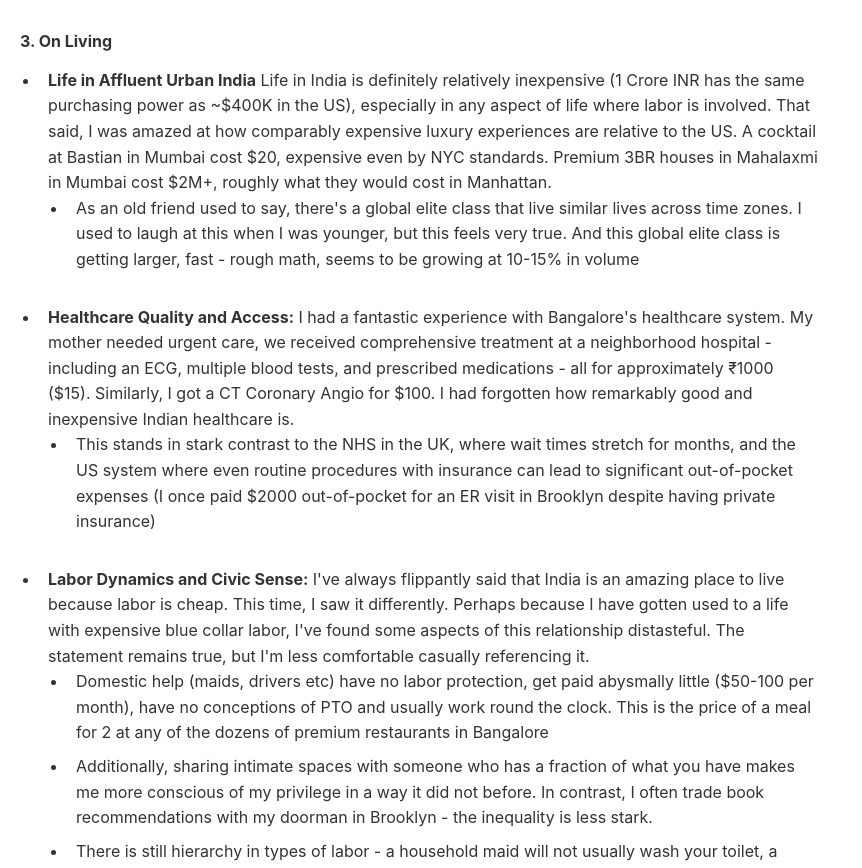
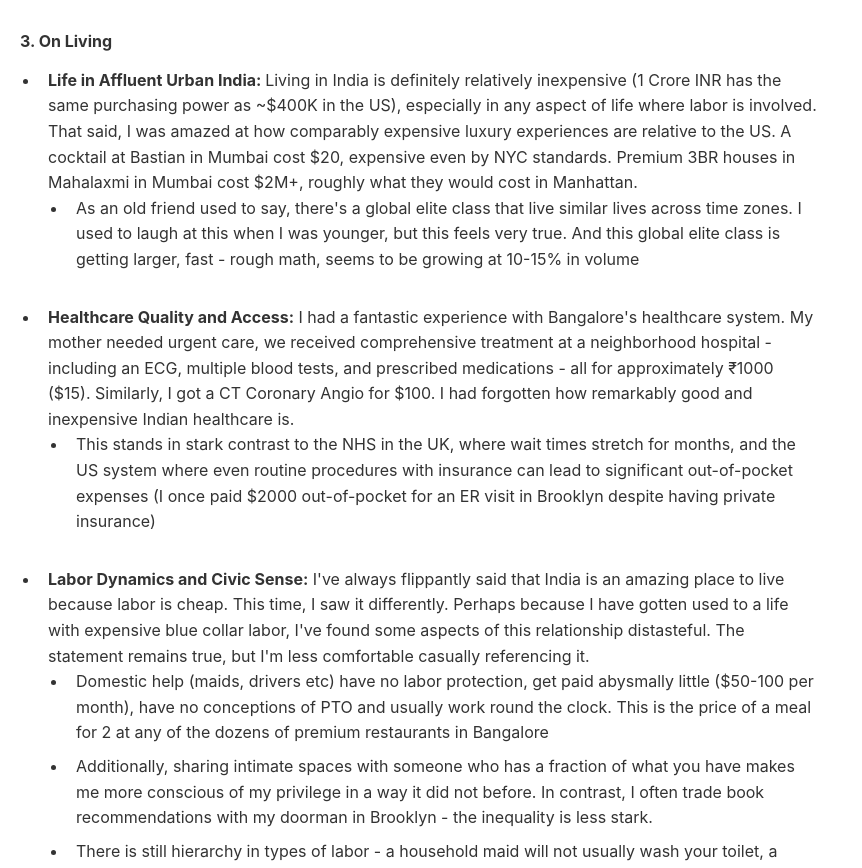
Before and after one commit to slicer2016/vinaysridhar.github.io, a plain HTML site: page a_india2025.html in a window 1280 px wide. Shown: the part 4263-5131 px from the top of the page, without its empty margins (0-862 px from the left). Drawn offline with Linux system fonts and the light colour scheme.

Commit message:
edited india article

```diff
--- a/a_india2025.html
+++ b/a_india2025.html
@@ -234,7 +234,7 @@
     <h2>3. On Living</h2>
 
     <ul>
-        <li id="cost-of-living"><strong>Life in Affluent Urban India</strong> Life in India is definitely relatively inexpensive (1 Crore INR has the same purchasing power as ~$400K in the US), especially in any aspect of life where labor is involved. That said, I was amazed at how comparably expensive luxury experiences are relative to the US. A cocktail at Bastian in Mumbai cost $20, expensive even by NYC standards. Premium 3BR houses in Mahalaxmi in Mumbai cost $2M+, roughly what they would cost in Manhattan.
+        <li id="cost-of-living"><strong>Life in Affluent Urban India: </strong> Living in India is definitely relatively inexpensive (1 Crore INR has the same purchasing power as ~$400K in the US), especially in any aspect of life where labor is involved. That said, I was amazed at how comparably expensive luxury experiences are relative to the US. A cocktail at Bastian in Mumbai cost $20, expensive even by NYC standards. Premium 3BR houses in Mahalaxmi in Mumbai cost $2M+, roughly what they would cost in Manhattan.
             <ul>
                 <li>As an old friend used to say, there's a global elite class that live similar lives across time zones. I used to laugh at this when I was younger, but this feels very true. And this global elite class is getting larger, fast - rough math, seems to be growing at 10-15% in volume</li>
             </ul>
```
